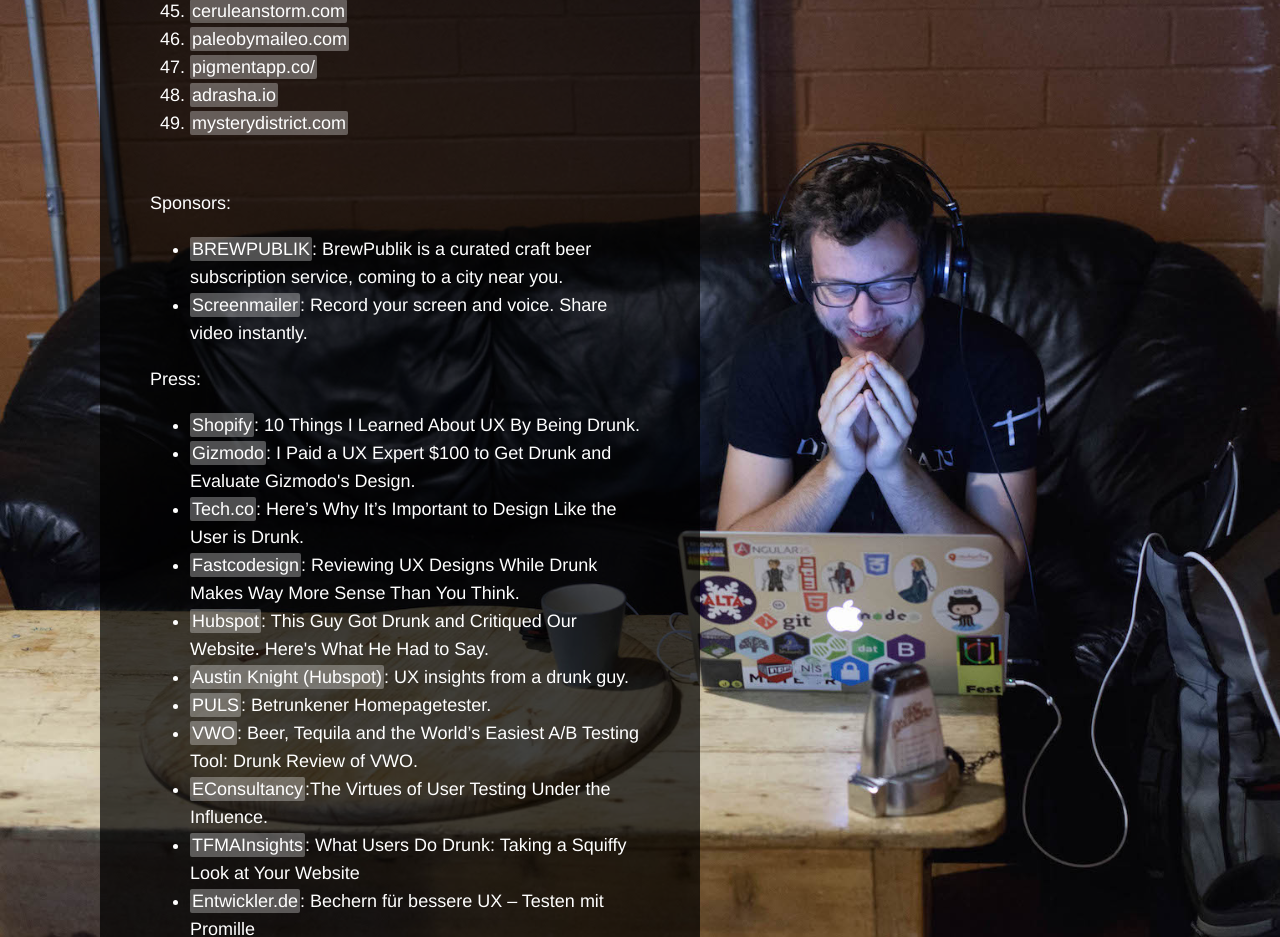
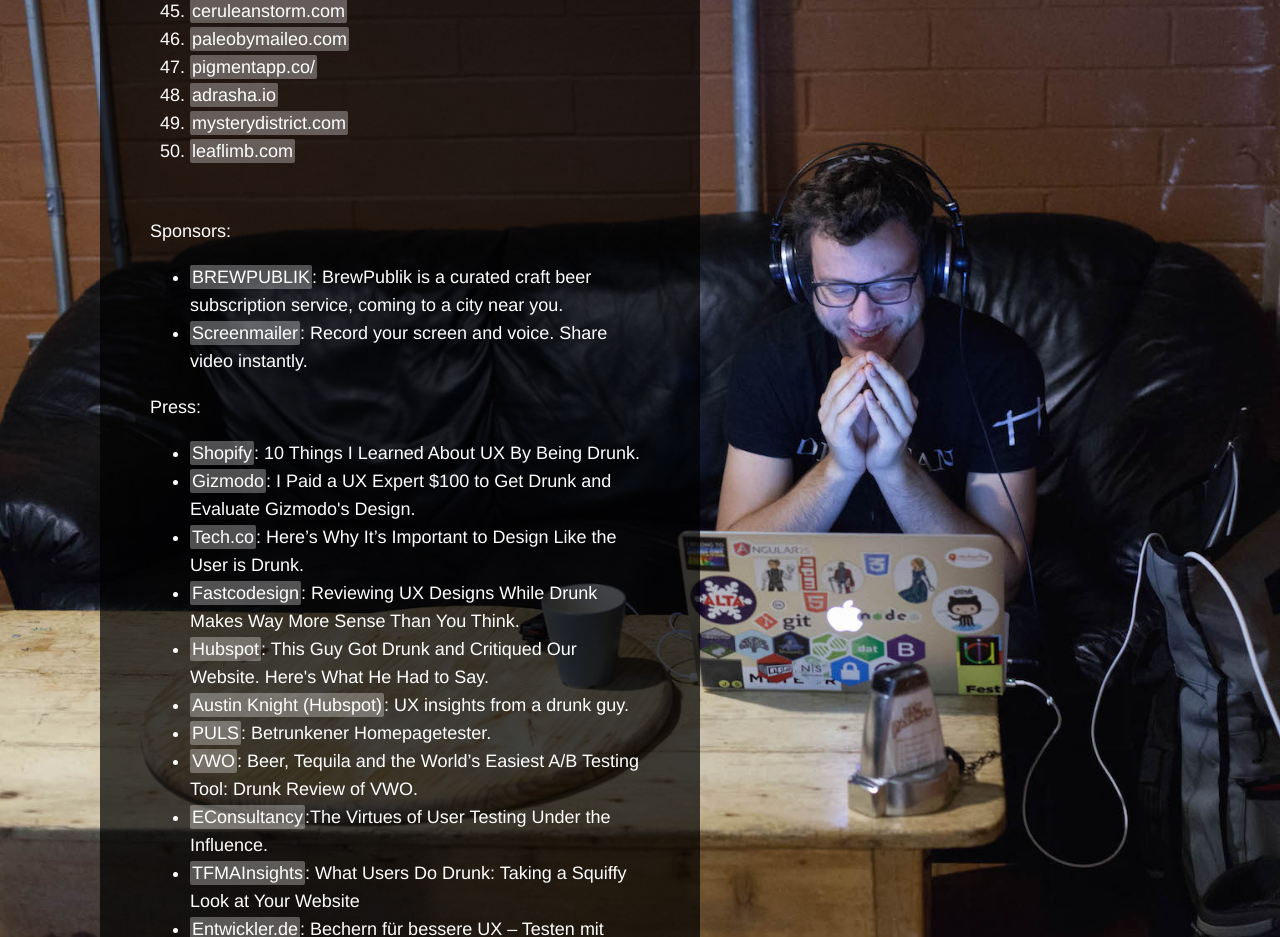
Before and after one commit to RichardLitt/the-user-is-drunk, a plain HTML site: page index.html in a window 1280 px wide. Shown: the part 2102-3039 px from the top of the page. Drawn offline with Linux system fonts and the light colour scheme.

Commit message:
Adding a review of leaflimb.com

```diff
--- a/index.html
+++ b/index.html
@@ -107,6 +107,7 @@
         <li><a href="https://www.youtube.com/watch?v=dqw5z3sU_Nc">pigmentapp.co/</a></li>
         <li><a href="https://www.screenmailer.com/v/aHYBk4fzasJtYI0">adrasha.io</a></li>
         <li><a href="https://youtu.be/nnmIYeJoKXk">mysterydistrict.com</a></li>
+        <li><a href="https://youtu.be/p-zVKMQ7i0Q">leaflimb.com</a></li>
       </ol><br />
 
       <p>Sponsors:</p>
```
